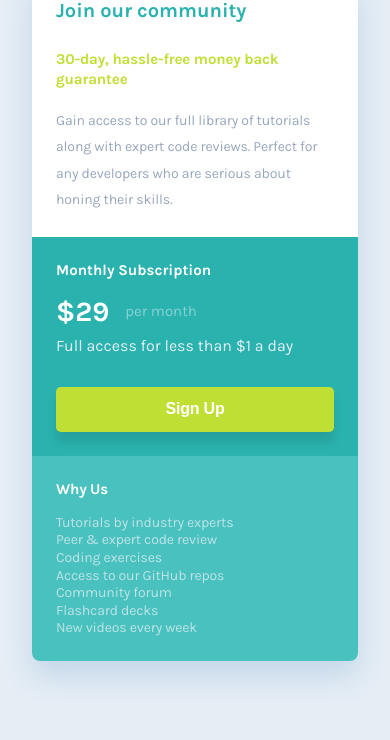
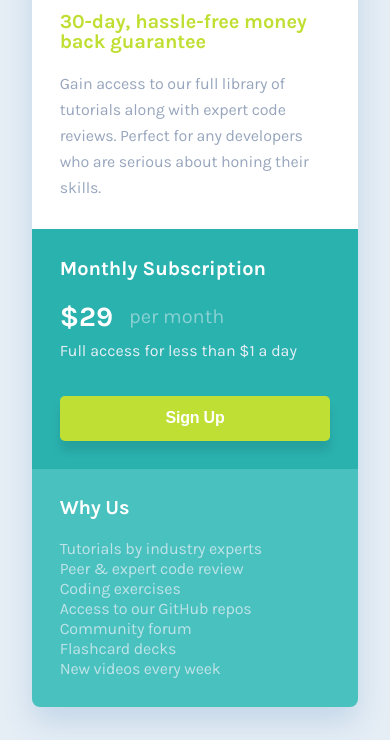
Before and after one commit to jonatasolmartins/single-price-grid-component, a plain HTML site: page index.html in a window 390 px wide. Shown: the part 104-844 px from the top of the page. Drawn offline with Linux system fonts and the light colour scheme.

Commit message:
I changed the css to used a fluid typograph.

```diff
--- a/style-fluid.css
+++ /dev/null
@@ -1,236 +0,0 @@
-
-@import url('https://fonts.googleapis.com/css2?family=Karla:wght@400;700&display=swap');
-
-:root {
-    --clr-primary-400: hsl(179, 49%, 52%);
-    --clr-primary-500: hsl(179, 62%, 43%);
-    --clr-secondary-bright-yellow: hsl(71, 73%, 54%);
-    --clr-neutral-light-gray: hsl(204, 43%, 93%);
-    --clr-neutral-grayish-blue: hsl(218, 22%, 67%);
-    --clr-neutral-100: hsla(0, 0%, 100%, 1);
-    --clr-bg: hsla(205, 44%, 93%, 1);
-
-    --ff-karla: 'Karla', sans-serif;;
-    --fw-normal-400: 400;
-    --fw-bold-700: 700;
-
-    --fs-300: 0.88rem;
-    --fs-400: 0.94rem;
-    --fs-500: 1.25rem;
-
-    --padding-flex: 1.5rem;
-    --gap-flex: 1rem;
-    --margin-bottom: 0.5rem;
-}
-
-*,
-*:before,
-*:after {
-    margin: 0;
-    padding: 0;
-    box-sizing: border-box;
-}
-
-button, a {
-    color: inherit;
-    border: none;
-}
-
-ul {
-    list-style: none;
-    padding-left: 0;
-    margin: 0;
-}
-
-.bg-neutral-100 {
-    background: var(--clr-neutral-100);
-}
-
-.bg-primary-400 {
-    background: var(--clr-primary-400);
-}
-
-.bg-primary-500 {
-    background: var(--clr-primary-500);
-}
-
-html {font-size: 16px;}
-
-body {
-    display: grid;
-    justify-content: center;
-    align-items: center;
-    min-height: 100svh;
-    padding: 2rem;
-    background-color: var(--clr-bg);
-    font-family: var(--ff-karla);
-    font-weight: var(--fw-normal-400);
-    overflow-x: hidden;
-}
-
-.join-community-grid {
-    display: grid;
-    grid-auto-columns: 1fr;
-    grid-template-areas:
-    "header"
-    "plan-card"
-    "why-us";
-    max-width: 635px;
-    box-shadow: 0px 15px 30px 0px rgba(0, 81, 171, 0.15);
-    border-radius: 0.5rem 0.5rem 0.5rem 0.5rem;
-}
-
-.join-community-card:nth-child(1) {
-    grid-area: header;
-}
-
-.join-community-card:nth-child(2) {
-    grid-area: plan-card;
-}
-
-.join-community-card:nth-child(3) {
-    grid-area: why-us;
-}
-
-.join-community-card:first-child {
-    border-radius: 0.5rem 0.5rem 0 0;
-}
-
-.join-community-card:last-child {
-    border-radius: 0 0 0.5rem 0.5rem;
-}
-
-.join-community-card {
-    min-width: 100%;
-}
-
-@media (min-width: 43rem) {
-    .join-community-grid  {
-        grid-template-areas:
-        "header header"
-        "plan-card why-us";
-    }
-
-    :root {
-        --fs-400: 1.25rem;
-        --fs-300: 1rem;
-        --fs-500: 1.50rem;
-
-        --gap-flex: 1.25rem;
-        --padding-flex: 2.5rem;
-    }
-
-    .join-community-card:last-child {
-        border-radius: 0 0 0.5rem 0;
-    }
-
-    .join-community-card:nth-child(2) {
-        border-radius: 0 0 0 0.5rem;
-    }
-}
-
-.flex-box {
-    display: flex;
-    justify-content: center;
-    align-items: flex-start;
-    padding: var(--padding-flex);
-    text-align: left;
-    gap: var(--gap-flex);
-    flex-direction: column;
-    flex-wrap: wrap;
-}
-
-.header {
-    gap: 1.2rem;
-}
-
-.header h1 {
-    font-size: var(--fs-500);
-    font-weight: var(--fw-bold-700);
-    line-height: normal;
-    color: var(--clr-primary-500);
-    margin-bottom: var(--margin-bottom);
-}
-
-.header h1 + p {
-    font-size: var(--fs-400);
-    font-weight: var(--fw-bold-700);
-    line-height: 1.25rem;
-    letter-spacing: -0.01rem;
-    color: var(--clr-secondary-bright-yellow);
-}
-
-.header p {
-    font-size: var(--fs-300);
-    color: var(--clr-neutral-grayish-blue);
-    line-height: 1.63rem;
-    letter-spacing: -0.01rem;
-}
-
-.plan-card {
-    color: var(--clr-neutral-100);
-    background-color: inherit;
-    border-radius: 0 0 0 0.5rem;
-}
-
-.plan-card h2 {
-    font-size: var(--fs-400);
-}
-
-.plan-card .price {
-    display: flex;
-    align-items: center;
-    gap: 1rem;
-    font-weight: var(--fw-bold-700);
-    font-size: 1.75rem;
-    margin-bottom: var(--margin-bottom);
-}
-
-.plan-card .price span {
-    color: var(--clr-neutral-light-gray);
-    opacity: 0.5;
-    font-size: var(--fs-400);
-    font-weight: var(--fw-normal-400);
-}
-
-.plan-card button {
-    display: inline-block;
-    font-size: 1rem;
-    font-weight: var(--fw-bold-700);
-    letter-spacing: -0.0125rem;
-    line-height: normal;
-    padding: 0.85rem;
-    border-radius: 0.3rem;
-    width: 100%;
-    background-color: var(--clr-secondary-bright-yellow);
-    box-shadow: 0px 10px 10px 0px rgba(0, 0, 0, 0.10);
-}
-
-.plan-condition {
-    color: var(--clr-neutral-light-gray);
-    margin-bottom: calc(var(--margin-bottom) + 0.5rem);
-}
-
-.why-us {
-    color: var(--clr-neutral-100);
-    flex-shrink: inherit;
-    padding: var(--padding-flex)
-}
-
-.why-us h2 {
-    font-size: var(--fs-400);
-    font-weight: var(--fw-bold-700);
-    line-height: normal;
-    letter-spacing: -0.01406rem;
-    text-align: left;
-}
-
-.why-us ul {
-    color: var(--clr-neutral-light-gray);
-    font-size: var(--fs-300);
-    opacity: 0.75;
-    font-weight: var(--fw-normal-400);
-    line-height: 1.25;
-    letter-spacing: -0.01094rem;
-    text-align: left;
-}
--- a/style.css
+++ b/style.css
@@ -14,12 +14,12 @@
     --fw-normal-400: 400;
     --fw-bold-700: 700;
 
-    --fs-300: 0.88rem;
-    --fs-400: 0.94rem;
-    --fs-500: 1.25rem;
+    --fs-300:  clamp(0.85rem, 3vw + 1rem, 1rem);
+    --fs-400: clamp(0.94rem, 3vw + 1rem, 1.25rem);
+    --fs-500: clamp(1.25rem, 3vw + 1rem, 1.5rem);
 
-    --padding-flex: 1.5rem;
-    --gap-flex: 1rem;
+    --padding-flex: clamp(1.5rem, 3vw + 1rem, 2.5rem);
+    --gap-flex: clamp(1rem, 3vw + 1rem, 1.25rem);
 }
 
 *,
@@ -108,15 +108,6 @@ body {
         grid-template-areas:
         "header header"
         "plan-card why-us";
-    }
-
-    :root {
-        --fs-400: 1.25rem;
-        --fs-300: 1rem;
-        --fs-500: 1.50rem;
-
-        --gap-flex: 1.25rem;
-        --padding-flex: 2.5rem;
     }
 
     .join-community-card:last-child {
```
